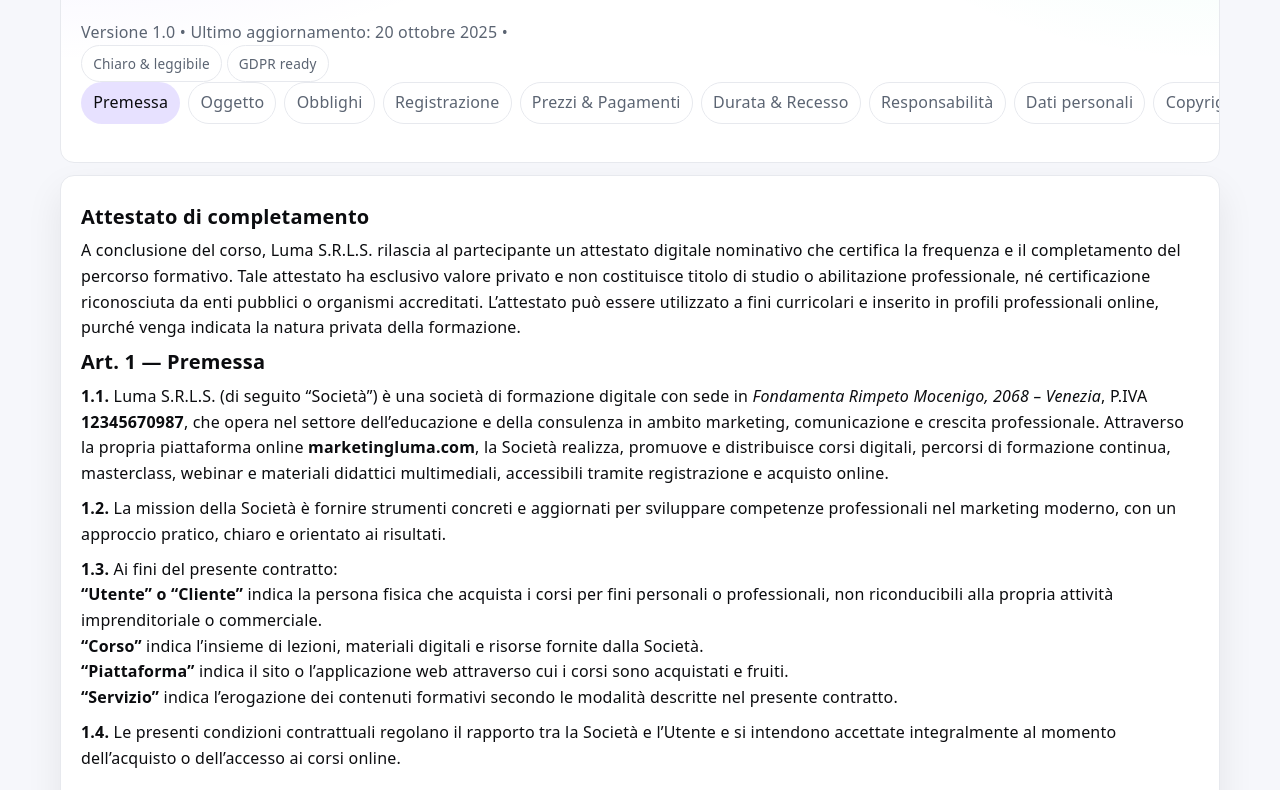
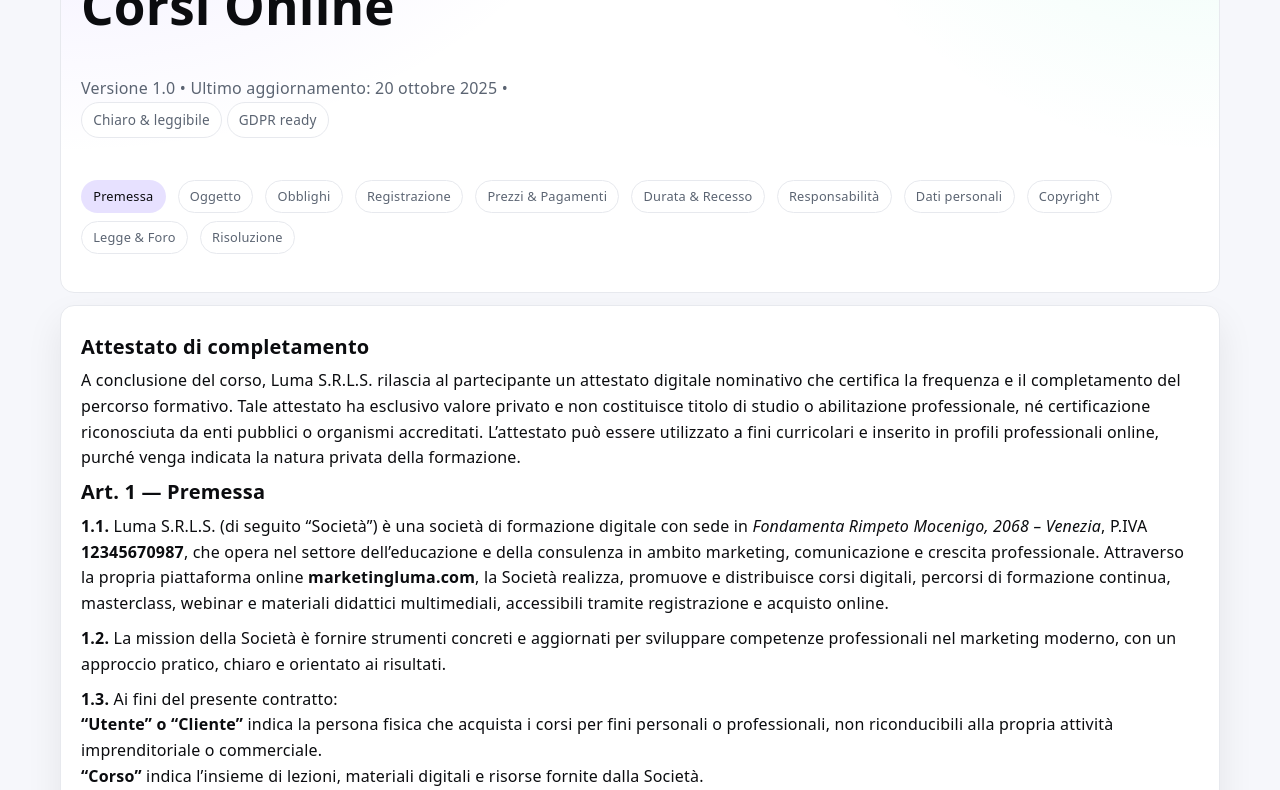
Before and after one commit to imvrtva/Diritto2, a plain HTML site: page termini.html in a window 1280 px wide. Shown: the part 290-1080 px from the top of the page. Drawn offline with Linux system fonts and the light colour scheme.

Commit message:
modifiche finaliiii

```diff
--- a/termini.html
+++ b/termini.html
@@ -6,9 +6,51 @@
   <title>Luma — Termini & Condizioni</title>
   <meta name="description" content="Termini e Condizioni generali di contratto per l’acquisto e la fruizione dei corsi online Luma S.R.L.S." />
   <!-- CSS base condiviso da tutto il sito -->
-  <link rel="stylesheet" href="/style.css">
-  <!-- CSS specifico di questa pagina -->
   <link rel="stylesheet" href="style.css">
+  <style>
+    /* TOC nell'hero: layout responsive a righe che vanno a capo */
+.toc {
+  display: flex;
+  flex-wrap: wrap;           /* <-- questa è la magia del "vai a capo da solo" */
+  gap: .5rem .75rem;         /* spazio orizzontale/verticale tra i link */
+  margin-top: 1rem;
+  max-width: 100%;
+  line-height: 1.3;
+}
+
+/* singolo link della TOC */
+.toc-link {
+  display: inline-block;
+  font-size: .8rem;
+  font-weight: 500;
+  color: var(--text-dim, #999);
+  background: rgba(255,255,255,0.04);
+  border: 1px solid rgba(255,255,255,0.12);
+  border-radius: .5rem;
+  padding: .5rem .6rem;
+  text-decoration: none;
+  white-space: nowrap;       /* così "Prezzi & Pagamenti" resta su una riga sola come chip */
+  transition: all .15s;
+}
+
+/* stato attivo / hover */
+.toc-link.active,
+.toc-link:hover {
+  color: var(--accent, #8ddcff);
+  border-color: var(--accent, #8ddcff);
+  background: rgba(141,220,255,0.08);
+  text-decoration: none;
+}
+
+/* mobile fine-tuning */
+@media (max-width: 480px) {
+  .toc-link {
+    font-size: .75rem;
+    padding: .45rem .55rem;
+  }
+}
+  </style>
+
 </head>
 <body>
 
@@ -39,19 +81,6 @@
       </div>
     </div>
   </header>
-  <!-- DRAWER CARRELLO (già stilato in style.css) -->
-  <aside id="cart" class="cart" aria-label="Carrello" aria-hidden="true">
-    <div class="cart-head">
-      <strong>Carrello</strong>
-      <button class="icon-btn" id="closeCart" aria-label="Chiudi carrello">✕</button>
-    </div>
-    <div class="cart-list">
-      <div class="empty">Il carrello è vuoto</div>
-    </div>
-    <div class="cart-foot">
-      <div class="row"><span>Totale</span><strong>€ 0,00</strong></div>
-      <button class="btn">Checkout</button>
-    </div>
   </aside>
 
   <!-- MAIN -->
@@ -59,27 +88,28 @@
     <!-- HERO -->
  <section class="hero hero-card" aria-labelledby="titolo">
   <div>
-        <h1 id="titolo" class="headline">Termini e Condizioni Generali di Contratto — Corsi Online</h1>
+    <h1 id="titolo" class="headline">Termini e Condizioni Generali di Contratto — <br>
+      Corsi Online</h1>
     <p class="sub">
       Versione 1.0 • Ultimo aggiornamento:
       <time datetime="2025-10-20">20 ottobre 2025</time> •
       <span class="chip">Chiaro & leggibile</span>
       <span class="chip">GDPR ready</span>
     </p>
-
-        <div class="toc" aria-label="Indice rapido">
+      <br>
+    <nav class="toc" aria-label="Indice rapido">
       <a href="#art1" class="toc-link active">Premessa</a>
       <a href="#art2" class="toc-link">Oggetto</a>
       <a href="#art3" class="toc-link">Obblighi</a>
       <a href="#art4" class="toc-link">Registrazione</a>
-          <a href="#art5" class="toc-link">Prezzi & Pagamenti</a>
-          <a href="#art6" class="toc-link">Durata & Recesso</a>
+      <a href="#art5" class="toc-link">Prezzi &amp; Pagamenti</a>
+      <a href="#art6" class="toc-link">Durata &amp; Recesso</a>
       <a href="#art7" class="toc-link">Responsabilità</a>
       <a href="#art8" class="toc-link">Dati personali</a>
       <a href="#art9" class="toc-link">Copyright</a>
-          <a href="#art10" class="toc-link">Legge & Foro</a>
+      <a href="#art10" class="toc-link">Legge &amp; Foro</a>
       <a href="#art11" class="toc-link">Risoluzione</a>
-        </div>
+    </nav>
   </div>
 </section>
 
```
Also changed, not shown: 1 other file. Lines whose indentation alone changed are shown as unchanged.
